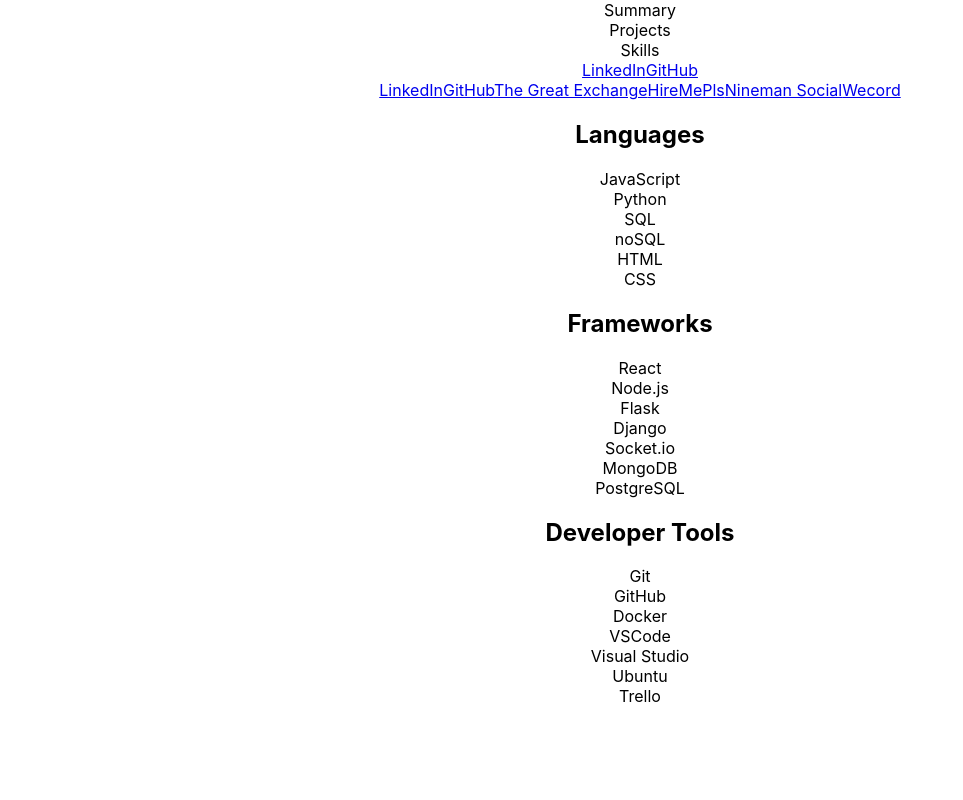
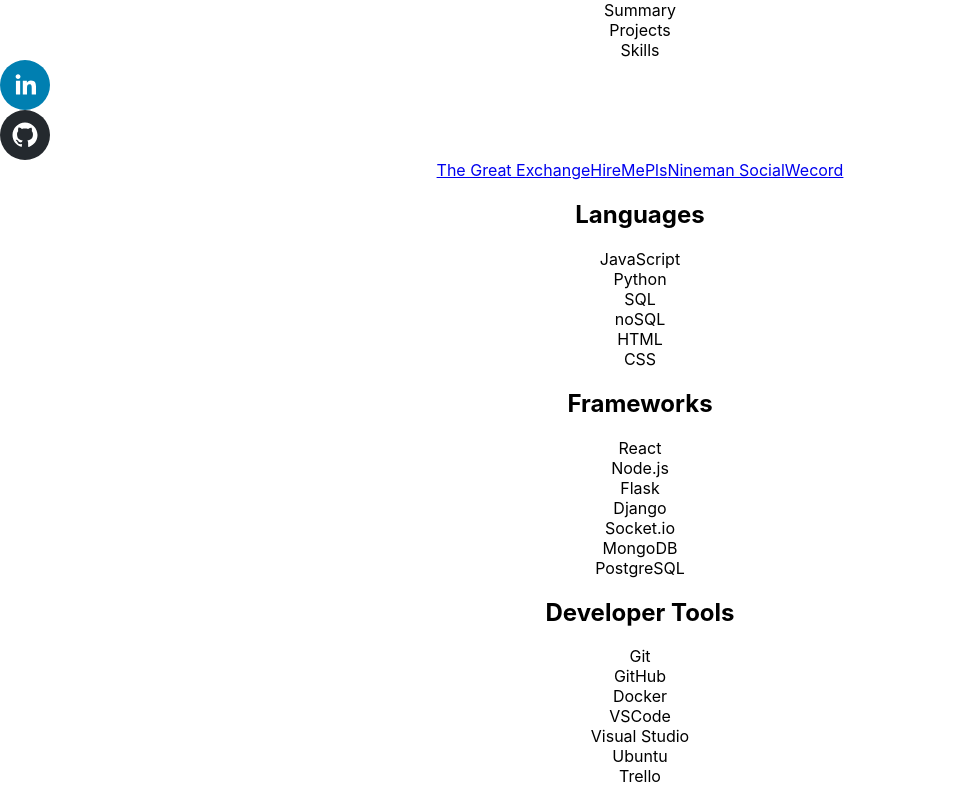
Before and after one commit to BrenLau/Portfolio, a JavaScript app in the folder portfolio/: page / in a window 1280 px wide. Shown: the whole page, without its empty margins (0-963 px from the left). Built offline with nearby package versions, Linux system fonts and the light colour scheme; the HTML template or start-up script is replaced by a standard one.

Commit message:
links are now images imported from react-social-icons

```diff
--- a/portfolio/package.json
+++ b/portfolio/package.json
@@ -9,6 +9,7 @@
     "react": "^18.2.0",
     "react-dom": "^18.2.0",
     "react-scripts": "5.0.1",
+    "react-social-icons": "^5.15.0",
     "web-vitals": "^2.1.4"
   },
   "scripts": {
--- a/portfolio/src/components/links/Links.js
+++ b/portfolio/src/components/links/Links.js
@@ -1,11 +1,14 @@
 import "./links.css"
+import { SocialIcon } from 'react-social-icons'
 
 const Links = () => {
     return (
         <div className='linksdiv'>
-            <a target="_blank" href='https://www.linkedin.com/in/brendan-l-b6952919a/'>LinkedIn</a>
-            <a target="_blank" href='https://github.com/BrenLau'>GitHub</a>
 
+            <SocialIcon url="https://linkedin.com/in/brendan-l-b6952919a" />
+            <SocialIcon url="https://github.com/BrenLau" />
+
+            {/* <a className='link' target="_blank" href='https://github.com/BrenLau'>GitHub</a> */}
         </div>
     )
 }
--- a/portfolio/src/components/links/links.css
+++ b/portfolio/src/components/links/links.css
@@ -0,0 +1,16 @@
+.linksdiv {
+    display: flex;
+    flex-direction: column;
+    width: 50px;
+    /* background-color: blue; */
+    height: auto;
+}
+
+.link {
+    height: 50px;
+    background-color: red;
+    width: 50px;
+    margin-top: 10px;
+    margin-bottom: 10px;
+    align-self: center;
+}
--- a/portfolio/src/components/projects/Projects.js
+++ b/portfolio/src/components/projects/Projects.js
@@ -2,9 +2,7 @@
 
 const Projects = () => {
     return (
-        <div className='linksdiv'>
-            <a target="_blank" href='https://www.linkedin.com/in/brendan-l-b6952919a/'>LinkedIn</a>
-            <a target="_blank" href='https://github.com/BrenLau'>GitHub</a>
+        <div className='projectsdiv'>
             <a target="_blank" href='https://the-great-exchange.onrender.com/'>The Great Exchange</a>
             <a target="_blank" href='https://hiremepls-rsb9.onrender.com/'>HireMePls</a>
             <a target="_blank" href='https://ninemansocial.herokuapp.com/'>Nineman Social</a>
```
Also changed, not shown: 1 other file (tests, documents, lock files or other folders).
